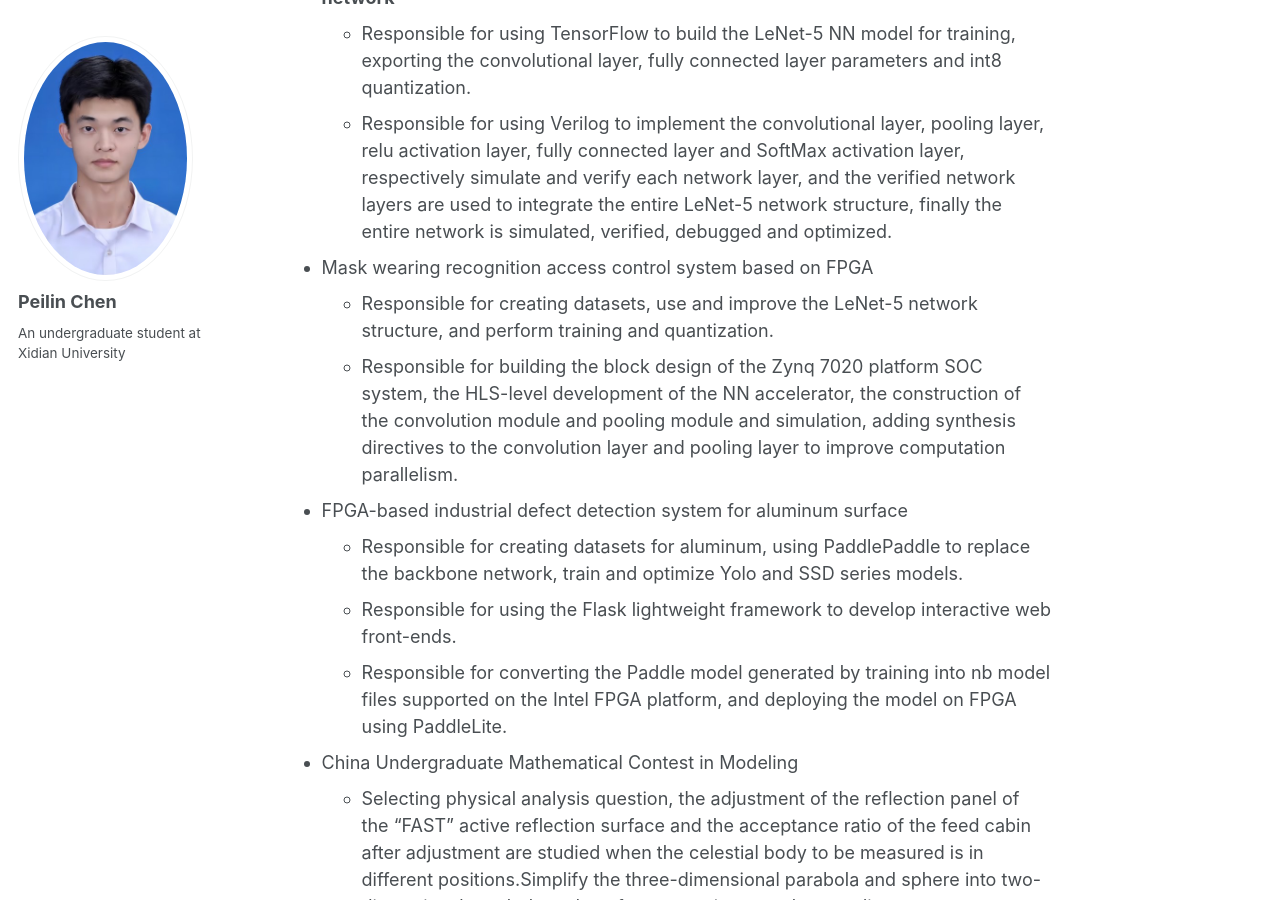
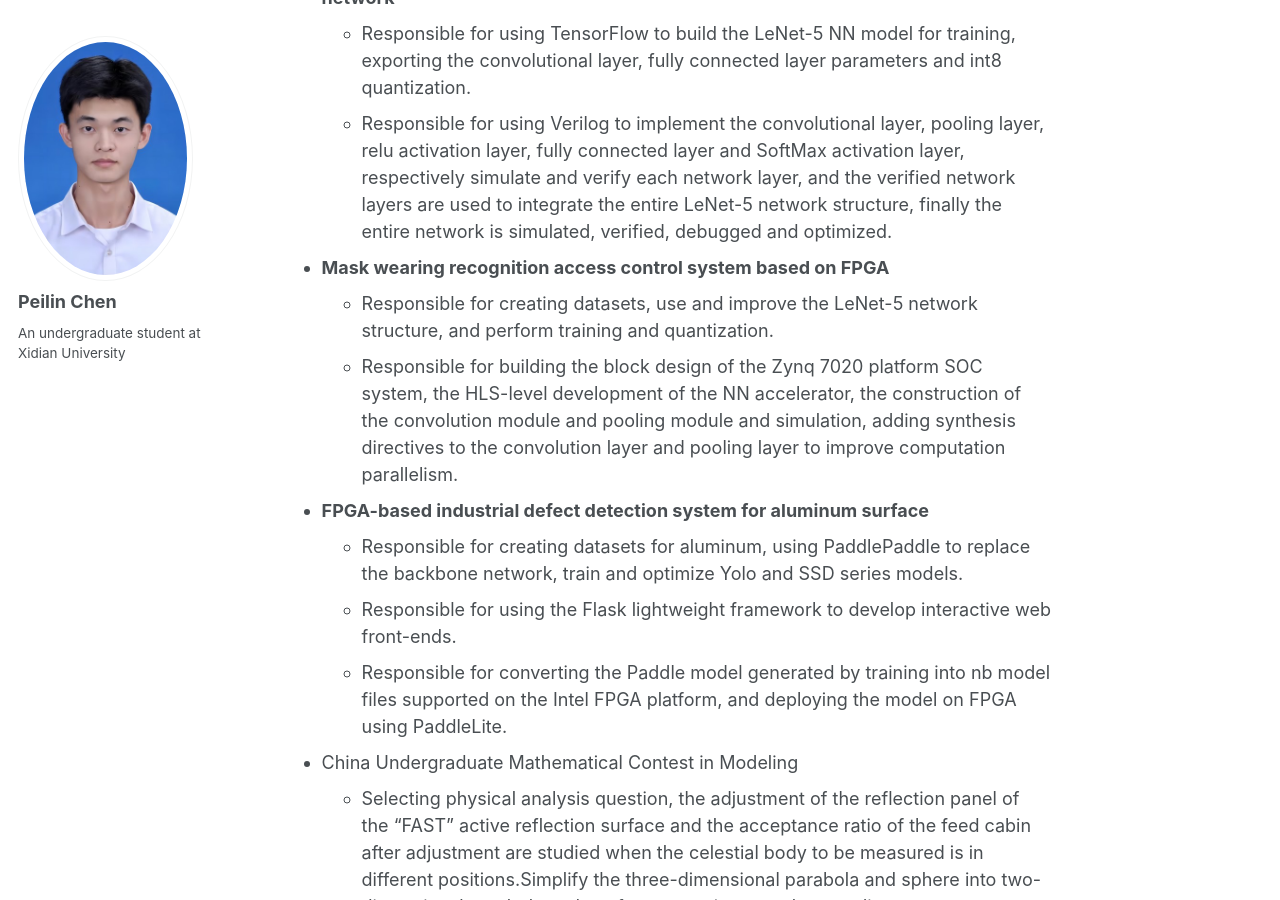
Before and after one commit to peilin-chen/peilin-chen.github.io, a Jekyll site: the page built from _pages/about.md, in a window 1280 px wide and 900 px high, scrolled down 1486 px. Built offline with Jekyll 4.4.1, drawn with Linux system fonts in a browser that asks for light colours.

```diff
--- a/_pages/about.md
+++ b/_pages/about.md
@@ -33,10 +33,10 @@ Digital Integrated Circuits, AI Chip/Accelerator Based on Computing-In-Memory, R
 * **Design of hardware accelerator for handwritten digit recognition based on LeNet-5 network**
   - Responsible for using TensorFlow to build the LeNet-5 NN model for training, exporting the convolutional layer, fully connected layer parameters and int8 quantization.
   - Responsible for using Verilog to implement the convolutional layer, pooling layer, relu activation layer, fully connected layer and SoftMax activation layer, respectively simulate and verify each network layer, and the verified network layers are used to integrate the entire LeNet-5 network structure, finally the entire network is simulated, verified, debugged and optimized.
-* Mask wearing recognition access control system based on FPGA
+* **Mask wearing recognition access control system based on FPGA**
   - Responsible for creating datasets, use and improve the LeNet-5 network structure, and perform training and quantization.
   - Responsible for building the block design of the Zynq 7020 platform SOC system, the HLS-level development of the NN accelerator, the construction of the convolution module and pooling module and simulation, adding synthesis directives to the convolution layer and pooling layer to improve computation parallelism.
-* FPGA-based industrial defect detection system for aluminum surface
+* **FPGA-based industrial defect detection system for aluminum surface**
   - Responsible for creating datasets for aluminum, using PaddlePaddle to replace the backbone network, train and optimize Yolo and SSD series models.
   - Responsible for using the Flask lightweight framework to develop interactive web front-ends.
   - Responsible for converting the Paddle model generated by training into nb model files supported on the Intel FPGA platform, and deploying the model on FPGA using PaddleLite.
```
